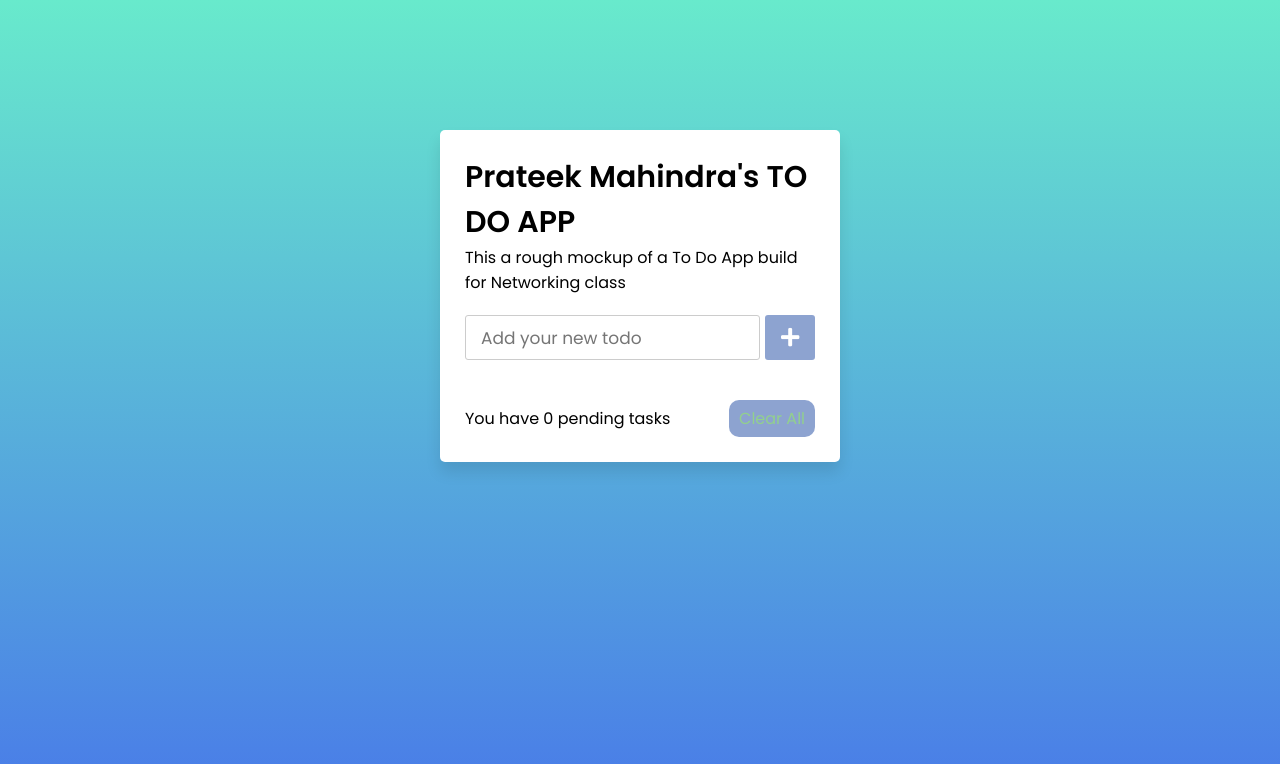
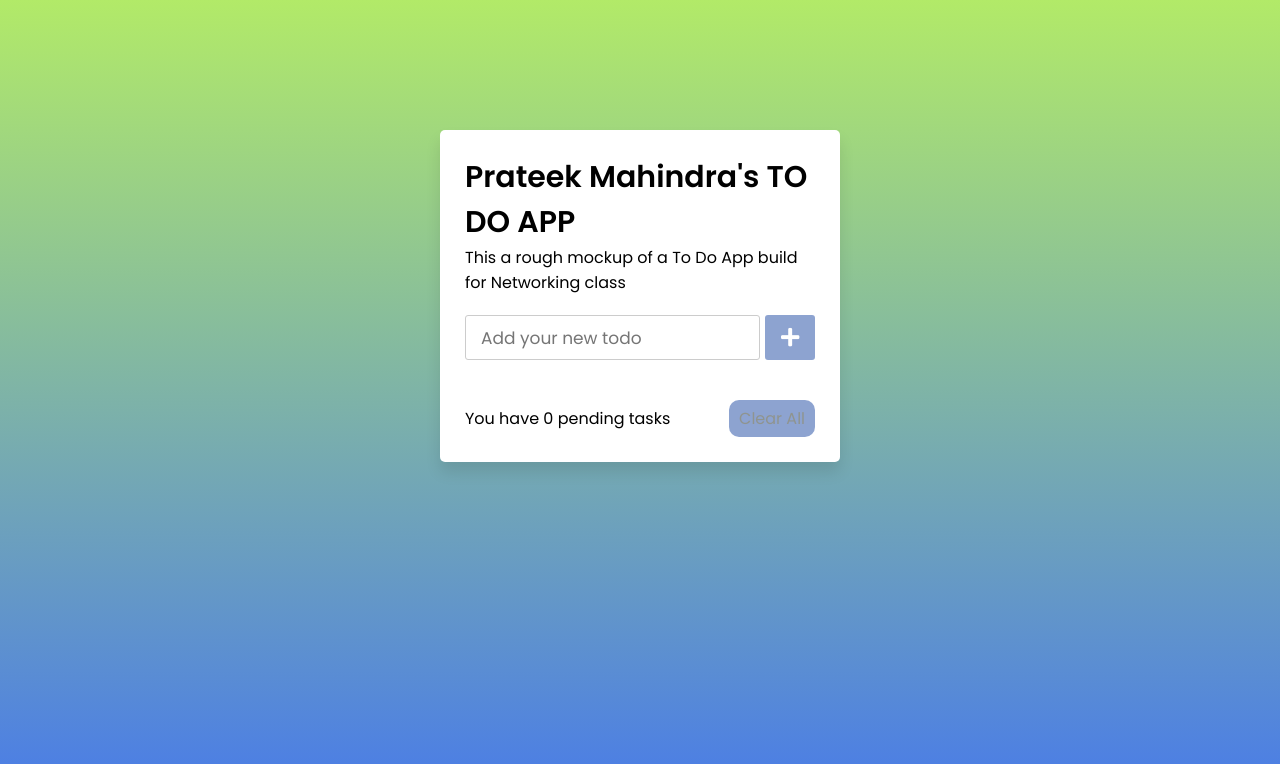
Before and after one commit to Pmahindra93/pmahindra93.github.io, a plain HTML site: page index.html in a window 1280 px wide. Drawn offline with Linux system fonts and the light colour scheme.

Commit message:
Changes made to CSS

```diff
--- a/style.css
+++ b/style.css
@@ -15,7 +15,7 @@ body{
   height: 100vh;
   /* overflow: hidden; */
   padding: 10px;
-  background: linear-gradient(to bottom, #68EACC 0%, #497BE8 100%);
+  background: linear-gradient(to bottom, #b2ea68 0%, #497BE8 100%);
 }
 .wrapper{
   background: #fff;
@@ -116,7 +116,7 @@ body{
   border-radius: 10px;
   border: none;
   outline: none;
-  color: #4bb242;
+  color: #464e45;
   font-weight: 400;
   font-size: 16px;
   margin-left: 5px;
```
